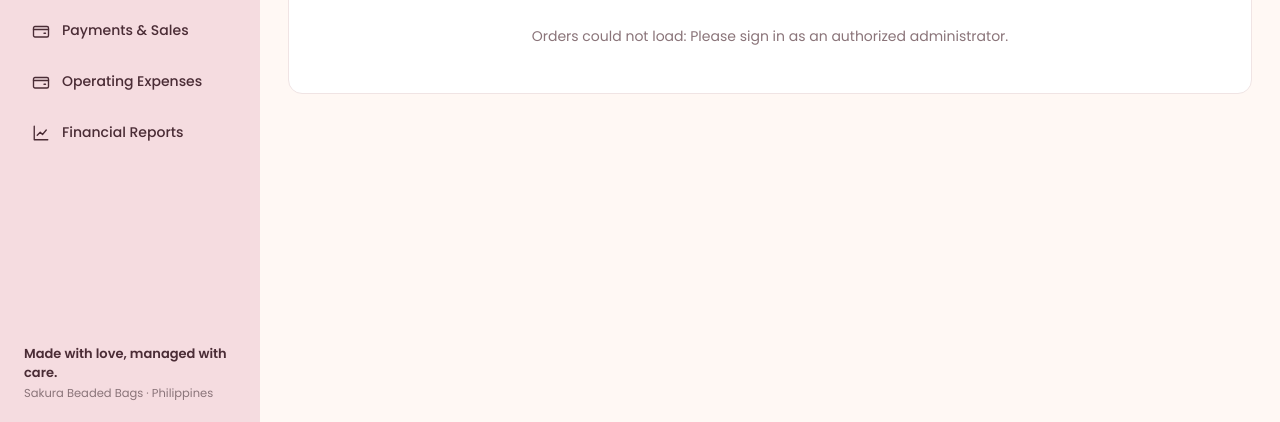
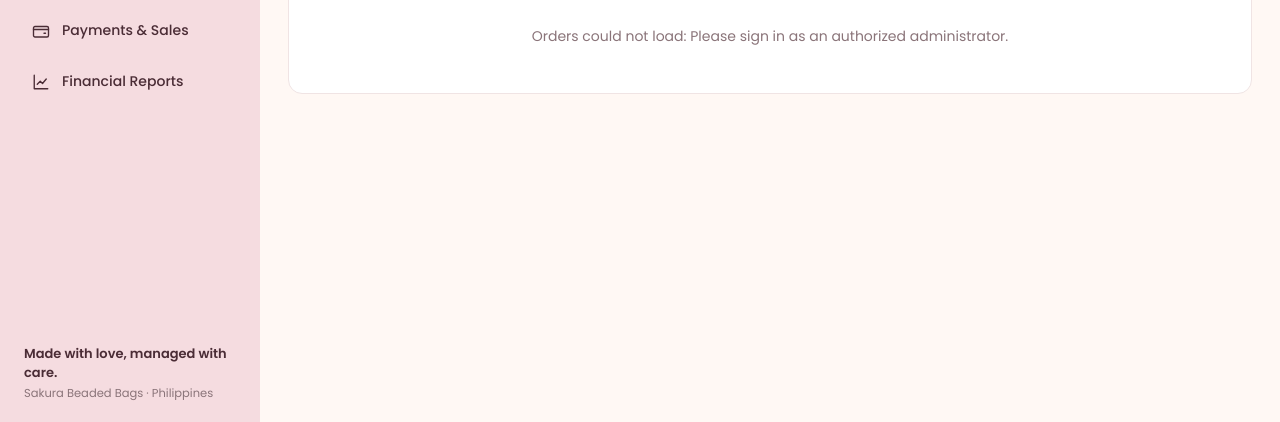
Before and after one commit to jamesmateoxzy-wq/Sakura-Beaded-Bags, a PHP site: page /admin/orders.php in a window 1280 px wide. Shown: the part 378-800 px from the top of the page. Run offline with PHP 8.4, Linux system fonts and the light colour scheme; the visitor is signed in with stand-in values (Sample User, id 1).

Commit message:
Remove operating expense entry module from final scope

```diff
--- a/includes/header.php
+++ b/includes/header.php
@@ -36,7 +36,6 @@ $nav = [
     'products'  => ['Product Costing & Pricing', 'products.php',  'costing'],
     'inventory' => ['Inventory Management',      'inventory.php', 'inventory'],
     'payments'  => ['Payments & Sales',          'payments.php',  'payments'],
-    'expenses'  => ['Operating Expenses', 'expenses.php', 'payments'],
     'reports'   => ['Financial Reports',         'reports.php',   'reports'],
 ];
 ?>
```
